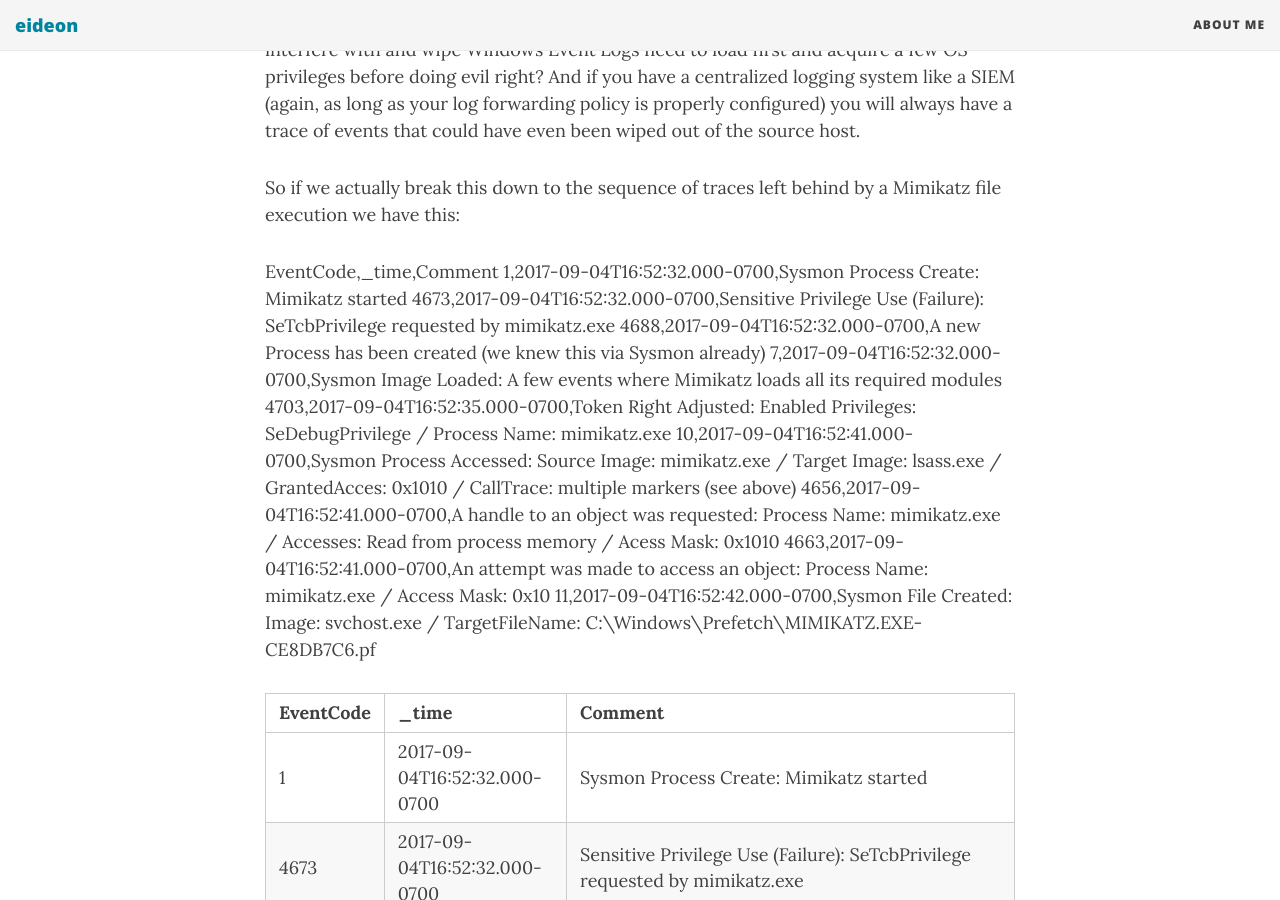
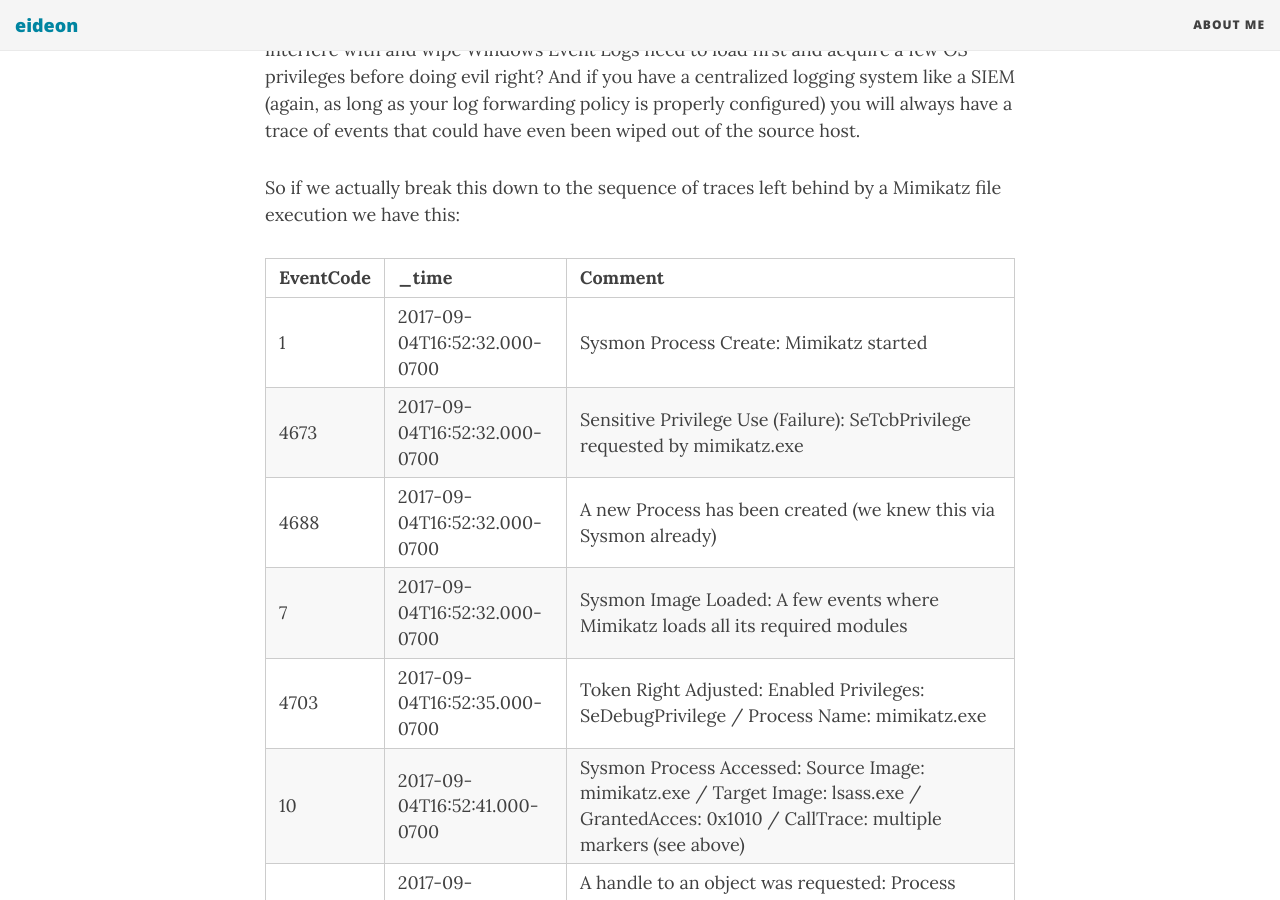
Before and after one commit to darkquasar/darkquasar.github.io, a Jekyll site: the page built from _posts/2017-09-09-THL01-Mimikatz.md, in a window 1280 px wide and 900 px high, scrolled down 6407 px. Built offline with Jekyll 4.4.1, drawn with Linux system fonts in a browser that asks for light colours; nearby versions of some CDN libraries.

Commit message:
Update 2017-09-09-THL01-Mimikatz.md

```diff
--- a/_posts/2017-09-09-THL01-Mimikatz.md
+++ b/_posts/2017-09-09-THL01-Mimikatz.md
@@ -95,17 +95,6 @@
 
 So if we actually break this down to the sequence of traces left behind by a Mimikatz file execution we have this:
 
-EventCode,_time,Comment
-1,2017-09-04T16:52:32.000-0700,Sysmon Process Create: Mimikatz started
-4673,2017-09-04T16:52:32.000-0700,Sensitive Privilege Use (Failure): SeTcbPrivilege requested by mimikatz.exe
-4688,2017-09-04T16:52:32.000-0700,A new Process has been created (we knew this via Sysmon already)
-7,2017-09-04T16:52:32.000-0700,Sysmon Image Loaded: A few events where Mimikatz loads all its required modules
-4703,2017-09-04T16:52:35.000-0700,Token Right Adjusted: Enabled Privileges: SeDebugPrivilege / Process Name: mimikatz.exe
-10,2017-09-04T16:52:41.000-0700,Sysmon Process Accessed: Source Image: mimikatz.exe / Target Image: lsass.exe / GrantedAcces: 0x1010 / CallTrace: multiple markers (see above)
-4656,2017-09-04T16:52:41.000-0700,A handle to an object was requested: Process Name: mimikatz.exe / Accesses: Read from process memory / Acess Mask: 0x1010
-4663,2017-09-04T16:52:41.000-0700,An attempt was made to access an object: Process Name: mimikatz.exe / Access Mask: 0x10
-11,2017-09-04T16:52:42.000-0700,Sysmon File Created: Image: svchost.exe / TargetFileName: C:\Windows\Prefetch\MIMIKATZ.EXE-CE8DB7C6.pf
-
 | EventCode | _time                        | Comment                                                                                                                                        |
 |-----------|------------------------------|------------------------------------------------------------------------------------------------------------------------------------------------|
 | 1         | 2017-09-04T16:52:32.000-0700 | Sysmon Process Create: Mimikatz started                                                                                                        |
```
